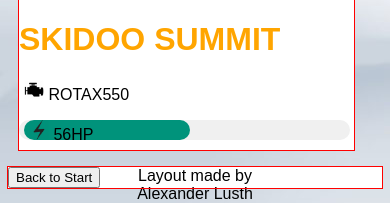
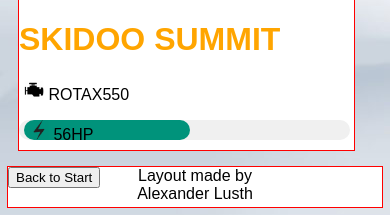
Before and after one commit to AlexanderLusth/website, a PHP site: page /fun.html in a window 390 px wide. Shown: the part 1226-1441 px from the top of the page. Run offline with PHP 8.4, Linux system fonts and the light colour scheme.

Commit message:
fixed footer for smaller screens

```diff
--- a/css/Style.css
+++ b/css/Style.css
@@ -173,3 +173,8 @@ to{top: 0px;}
 #footer-div{
   margin: 0 auto;
 }
+@media screen and (max-width: 741px){
+  footer{
+    height: 40px;
+  }
+}
```
